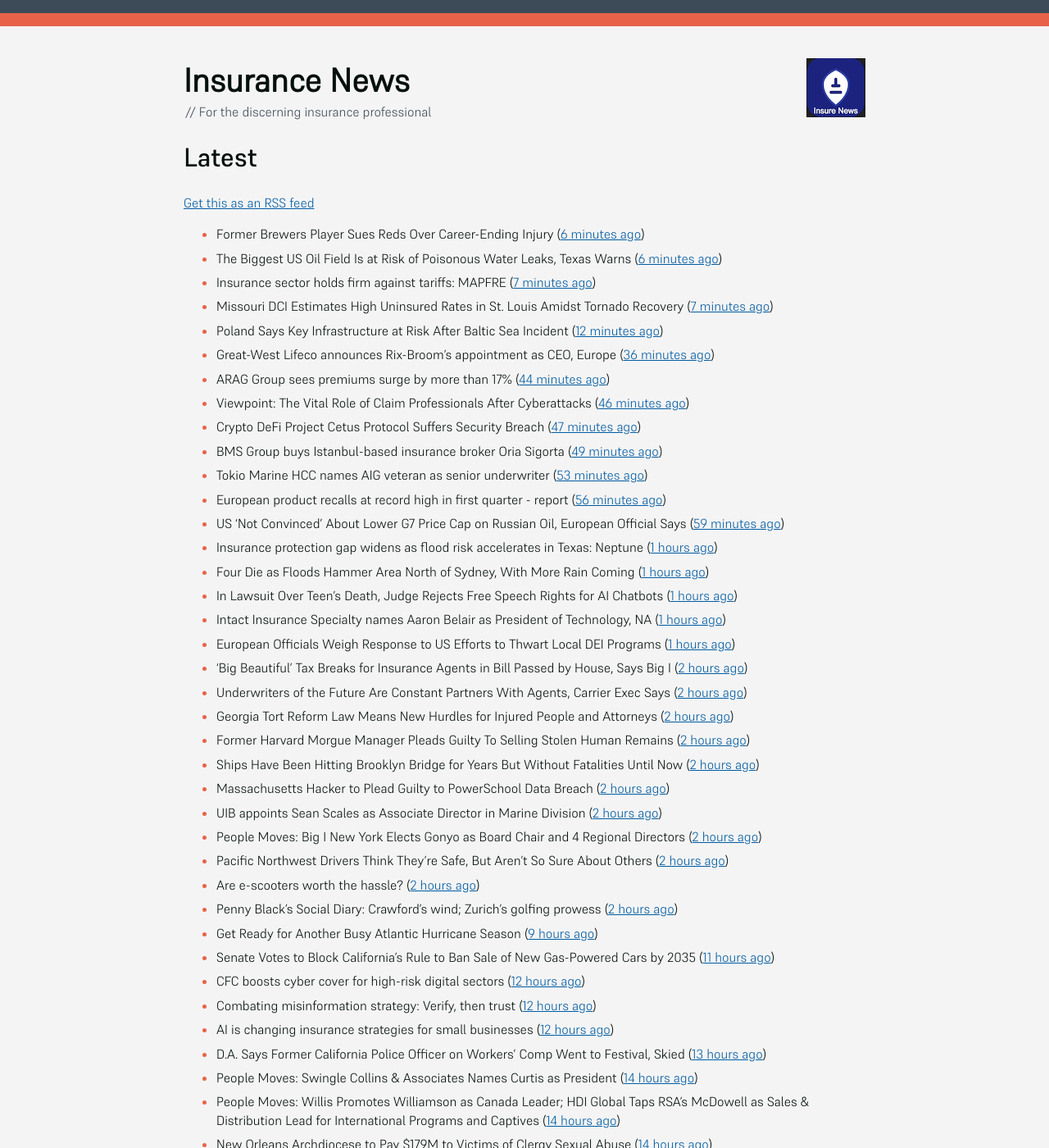
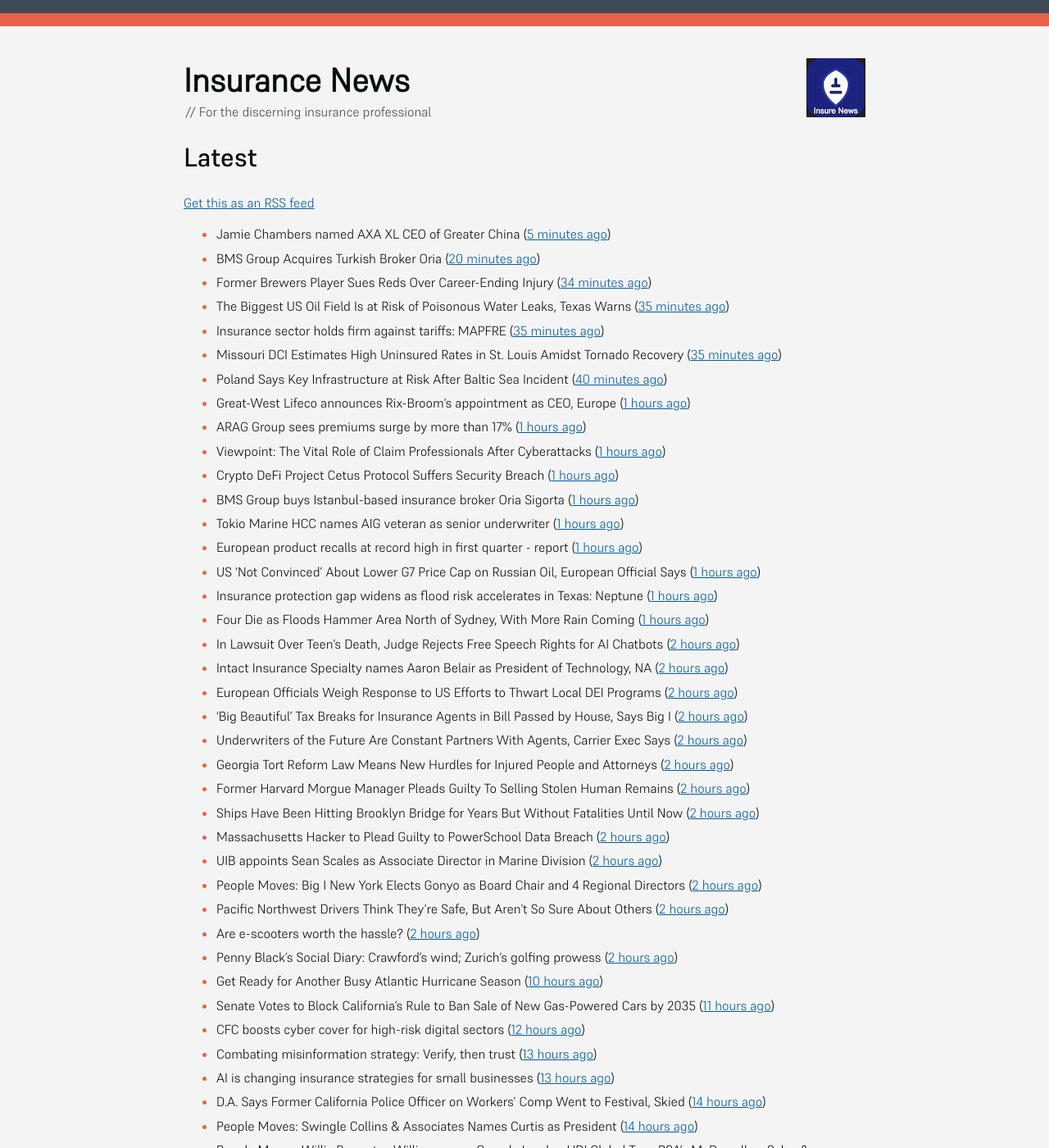
Before and after one commit to mat-0/feeds.thechels.uk, a Jekyll site: the page built from index.md, in a window 1280 px wide and 1400 px high. Shown: the whole window at 82% size. Built offline with Jekyll 4.4.1, drawn with Linux system fonts in a browser that asks for light colours; some of the changed text lies outside the part shown.

Commit message:
New Feed

```diff
--- a/index.md
+++ b/index.md
@@ -8,24 +8,26 @@ description: Latest Updates
 [Get this as an RSS feed](/feed.rss)
 
 <!-- news_marker starts -->
-- Former Brewers Player Sues Reds Over Career-Ending Injury ([6 minutes ago](https://www.insurancejournal.com/news/midwest/2025/05/23/824903.htm))
-- The Biggest US Oil Field Is at Risk of Poisonous Water Leaks, Texas Warns ([6 minutes ago](https://www.insurancejournal.com/news/southcentral/2025/05/23/824907.htm))
-- Insurance sector holds firm against tariffs: MAPFRE ([7 minutes ago](https://www.reinsurancene.ws/insurance-sector-holds-firm-against-tariffs-mapfre/))
-- Missouri DCI Estimates High Uninsured Rates in St. Louis Amidst Tornado Recovery ([7 minutes ago](https://www.insurancejournal.com/news/midwest/2025/05/23/824913.htm))
-- Poland Says Key Infrastructure at Risk After Baltic Sea Incident ([12 minutes ago](https://www.insurancejournal.com/news/international/2025/05/23/824938.htm))
-- Great-West Lifeco announces Rix-Broom’s appointment as CEO, Europe ([36 minutes ago](https://www.reinsurancene.ws/great-west-lifeco-announces-rix-brooms-appointment-as-ceo-europe/))
-- ARAG Group sees premiums surge by more than 17% ([44 minutes ago](https://www.insurancebusinessmag.com/uk/news/breaking-news/arag-group-sees-premiums-surge-by-more-than-17-536693.aspx))
-- Viewpoint: The Vital Role of Claim Professionals After Cyberattacks ([46 minutes ago](https://www.insurancejournal.com/news/national/2025/05/23/824781.htm))
-- Crypto DeFi Project Cetus Protocol Suffers Security Breach ([47 minutes ago](https://www.insurancejournal.com/news/international/2025/05/23/824934.htm))
-- BMS Group buys Istanbul-based insurance broker Oria Sigorta ([49 minutes ago](https://www.insurancebusinessmag.com/uk/news/breaking-news/bms-group-buys-istanbulbased-insurance-broker-oria-sigorta-536691.aspx))
-- Tokio Marine HCC names AIG veteran as senior underwriter ([53 minutes ago](https://www.insurancebusinessmag.com/uk/news/professional-liability/tokio-marine-hcc-names-aig-veteran-as-senior-underwriter-536690.aspx))
-- European product recalls at record high in first quarter - report ([56 minutes ago](https://www.insurancebusinessmag.com/uk/news/breaking-news/european-product-recalls-at-record-high-in-first-quarter--report-536689.aspx))
-- US ‘Not Convinced’ About Lower G7 Price Cap on Russian Oil, European Official Says ([59 minutes ago](https://www.insurancejournal.com/news/international/2025/05/23/824931.htm))
+- Jamie Chambers named AXA XL CEO of Greater China ([5 minutes ago](https://www.reinsurancene.ws/jamie-chambers-named-axa-xl-ceo-of-greater-china/))
+- BMS Group Acquires Turkish Broker Oria ([20 minutes ago](https://www.insurancejournal.com/news/international/2025/05/23/824941.htm))
+- Former Brewers Player Sues Reds Over Career-Ending Injury ([34 minutes ago](https://www.insurancejournal.com/news/midwest/2025/05/23/824903.htm))
+- The Biggest US Oil Field Is at Risk of Poisonous Water Leaks, Texas Warns ([35 minutes ago](https://www.insurancejournal.com/news/southcentral/2025/05/23/824907.htm))
+- Insurance sector holds firm against tariffs: MAPFRE ([35 minutes ago](https://www.reinsurancene.ws/insurance-sector-holds-firm-against-tariffs-mapfre/))
+- Missouri DCI Estimates High Uninsured Rates in St. Louis Amidst Tornado Recovery ([35 minutes ago](https://www.insurancejournal.com/news/midwest/2025/05/23/824913.htm))
+- Poland Says Key Infrastructure at Risk After Baltic Sea Incident ([40 minutes ago](https://www.insurancejournal.com/news/international/2025/05/23/824938.htm))
+- Great-West Lifeco announces Rix-Broom’s appointment as CEO, Europe ([1 hours ago](https://www.reinsurancene.ws/great-west-lifeco-announces-rix-brooms-appointment-as-ceo-europe/))
+- ARAG Group sees premiums surge by more than 17% ([1 hours ago](https://www.insurancebusinessmag.com/uk/news/breaking-news/arag-group-sees-premiums-surge-by-more-than-17-536693.aspx))
+- Viewpoint: The Vital Role of Claim Professionals After Cyberattacks ([1 hours ago](https://www.insurancejournal.com/news/national/2025/05/23/824781.htm))
+- Crypto DeFi Project Cetus Protocol Suffers Security Breach ([1 hours ago](https://www.insurancejournal.com/news/international/2025/05/23/824934.htm))
+- BMS Group buys Istanbul-based insurance broker Oria Sigorta ([1 hours ago](https://www.insurancebusinessmag.com/uk/news/breaking-news/bms-group-buys-istanbulbased-insurance-broker-oria-sigorta-536691.aspx))
+- Tokio Marine HCC names AIG veteran as senior underwriter ([1 hours ago](https://www.insurancebusinessmag.com/uk/news/professional-liability/tokio-marine-hcc-names-aig-veteran-as-senior-underwriter-536690.aspx))
+- European product recalls at record high in first quarter - report ([1 hours ago](https://www.insurancebusinessmag.com/uk/news/breaking-news/european-product-recalls-at-record-high-in-first-quarter--report-536689.aspx))
+- US ‘Not Convinced’ About Lower G7 Price Cap on Russian Oil, European Official Says ([1 hours ago](https://www.insurancejournal.com/news/international/2025/05/23/824931.htm))
 - Insurance protection gap widens as flood risk accelerates in Texas: Neptune ([1 hours ago](https://www.reinsurancene.ws/insurance-protection-gap-widens-as-flood-risk-accelerates-in-texas-neptune/))
 - Four Die as Floods Hammer Area North of Sydney, With More Rain Coming ([1 hours ago](https://www.insurancejournal.com/news/international/2025/05/23/824927.htm))
-- In Lawsuit Over Teen’s Death, Judge Rejects Free Speech Rights for AI Chatbots ([1 hours ago](https://www.insurancejournal.com/news/national/2025/05/23/824758.htm))
-- Intact Insurance Specialty names Aaron Belair as President of Technology, NA ([1 hours ago](https://www.reinsurancene.ws/intact-insurance-specialty-names-aaron-belair-as-president-of-technology-na/))
-- European Officials Weigh Response to US Efforts to Thwart Local DEI Programs ([1 hours ago](https://www.insurancejournal.com/news/international/2025/05/23/824762.htm))
+- In Lawsuit Over Teen’s Death, Judge Rejects Free Speech Rights for AI Chatbots ([2 hours ago](https://www.insurancejournal.com/news/national/2025/05/23/824758.htm))
+- Intact Insurance Specialty names Aaron Belair as President of Technology, NA ([2 hours ago](https://www.reinsurancene.ws/intact-insurance-specialty-names-aaron-belair-as-president-of-technology-na/))
+- European Officials Weigh Response to US Efforts to Thwart Local DEI Programs ([2 hours ago](https://www.insurancejournal.com/news/international/2025/05/23/824762.htm))
 - ‘Big Beautiful’ Tax Breaks for Insurance Agents in Bill Passed by House, Says Big I ([2 hours ago](https://www.insurancejournal.com/news/national/2025/05/23/824883.htm))
 - Underwriters of the Future Are Constant Partners With Agents, Carrier Exec Says ([2 hours ago](https://www.insurancejournal.com/news/national/2025/05/23/824719.htm))
 - Georgia Tort Reform Law Means New Hurdles for Injured People and Attorneys ([2 hours ago](https://www.insurancejournal.com/news/southeast/2025/05/23/824861.htm))
@@ -37,44 +39,42 @@ description: Latest Updates
 - Pacific Northwest Drivers Think They’re Safe, But Aren’t So Sure About Others ([2 hours ago](https://www.insurancejournal.com/news/west/2025/05/23/824682.htm))
 - Are e-scooters worth the hassle? ([2 hours ago](https://www.postonline.co.uk/regulation/7957744/are-e-scooters-worth-the-hassle))
 - Penny Black’s Social Diary: Crawford’s wind; Zurich’s golfing prowess ([2 hours ago](https://www.postonline.co.uk/people/7957569/penny-black%E2%80%99s-social-diary-crawford%E2%80%99s-wind-zurich%E2%80%99s-golfing-prowess))
-- Get Ready for Another Busy Atlantic Hurricane Season ([9 hours ago](https://www.insurancejournal.com/news/national/2025/05/22/824899.htm))
+- Get Ready for Another Busy Atlantic Hurricane Season ([10 hours ago](https://www.insurancejournal.com/news/national/2025/05/22/824899.htm))
 - Senate Votes to Block California’s Rule to Ban Sale of New Gas-Powered Cars by 2035 ([11 hours ago](https://www.insurancejournal.com/news/west/2025/05/22/824884.htm))
 - CFC boosts cyber cover for high-risk digital sectors ([12 hours ago](https://www.insurancebusinessmag.com/uk/news/cyber/cfc-boosts-cyber-cover-for-highrisk-digital-sectors-536652.aspx))
-- Combating misinformation strategy: Verify, then trust ([12 hours ago](https://www.dig-in.com/opinion/strategies-for-fighting-misinformation))
-- AI is changing insurance strategies for small businesses ([12 hours ago](https://www.dig-in.com/opinion/ai-is-changing-insurance-strategies-for-small-businesses))
-- D.A. Says Former California Police Officer on Workers’ Comp Went to Festival, Skied ([13 hours ago](https://www.insurancejournal.com/news/west/2025/05/22/824698.htm))
+- Combating misinformation strategy: Verify, then trust ([13 hours ago](https://www.dig-in.com/opinion/strategies-for-fighting-misinformation))
+- AI is changing insurance strategies for small businesses ([13 hours ago](https://www.dig-in.com/opinion/ai-is-changing-insurance-strategies-for-small-businesses))
+- D.A. Says Former California Police Officer on Workers’ Comp Went to Festival, Skied ([14 hours ago](https://www.insurancejournal.com/news/west/2025/05/22/824698.htm))
 - People Moves: Swingle Collins & Associates Names Curtis as President ([14 hours ago](https://www.insurancejournal.com/news/southcentral/2025/05/22/824852.htm))
-- People Moves: Willis Promotes Williamson as Canada Leader; HDI Global Taps RSA’s McDowell as Sales & Distribution Lead for International Programs and Captives ([14 hours ago](https://www.insurancejournal.com/news/international/2025/05/22/824842.htm))
-- New Orleans Archdiocese to Pay $179M to Victims of Clergy Sexual Abuse ([14 hours ago](https://www.insurancejournal.com/news/southcentral/2025/05/22/824844.htm))
-- Man Who Burned Down a Missouri Church Sentenced, Ordered to Pay $7M ([14 hours ago](https://www.insurancejournal.com/news/midwest/2025/05/22/824838.htm))
+- People Moves: Willis Promotes Williamson as Canada Leader; HDI Global Taps RSA’s McDowell as Sales & Distribution Lead for International Programs and Captives ([15 hours ago](https://www.insurancejournal.com/news/international/2025/05/22/824842.htm))
+- New Orleans Archdiocese to Pay $179M to Victims of Clergy Sexual Abuse ([15 hours ago](https://www.insurancejournal.com/news/southcentral/2025/05/22/824844.htm))
 - Property cat rates expected to fall ~10% at June 1 but market dynamics still favourable: KBW ([15 hours ago](https://www.reinsurancene.ws/property-cat-rates-expected-to-fall-10-at-june-1-but-market-dynamics-still-favourable-kbw/))
 - Kota Raises $14.5 Million to Streamline Insurance Benefits Infrastructure ([15 hours ago](https://www.insurtechinsights.com/kota-raises-14-5-million-to-streamline-insurance-benefits-infrastructure/))
-- Insurance investment outsourcing hits $4.5trn, private markets see more interest: Clearwater Analytics ([15 hours ago](https://www.reinsurancene.ws/insurance-investment-outsourcing-hits-4-5trn-private-markets-see-more-interest-clearwater-analytics/))
-- Davies Secures New Credit Facility of £275m ([15 hours ago](https://insurance-edge.net/2025/05/22/davies-secures-new-credit-facility-of-275m/))
+- Insurance investment outsourcing hits $4.5trn, private markets see more interest: Clearwater Analytics ([16 hours ago](https://www.reinsurancene.ws/insurance-investment-outsourcing-hits-4-5trn-private-markets-see-more-interest-clearwater-analytics/))
+- Davies Secures New Credit Facility of £275m ([16 hours ago](https://insurance-edge.net/2025/05/22/davies-secures-new-credit-facility-of-275m/))
 - Protecdiv adds David Castillo as EVP, Head of Construction and Surety Solutions ([16 hours ago](https://www.reinsurancene.ws/protecdiv-adds-david-castillo-as-evp-head-of-construction-and-surety-solutions/))
 - Aon Launches Health Price Transparency Data ([16 hours ago](https://insurance-edge.net/2025/05/22/aon-launches-health-price-transparency-data/))
-- State Farm's added California rate hike request gets pushback ([16 hours ago](https://www.dig-in.com/news/state-farms-added-california-rate-hike-gets-pushback))
-- Hiscox targets double-digit Retail premium growth by 2028 ([16 hours ago](https://www.reinsurancene.ws/hiscox-targets-double-digit-retail-premium-growth-by-2028/))
-- AM Best warns NOAA disaster data cutoff could hinder insurers’ response to secondary perils ([17 hours ago](https://www.reinsurancene.ws/am-best-warns-noaa-disaster-data-cutoff-could-hinder-insurers-response-to-secondary-perils/))
-- SMEs Are Looking to Boost Their Insurance Cover, Says New Survey ([17 hours ago](https://insurance-edge.net/2025/05/22/smes-are-looking-to-boost-their-insurance-cover-says-new-survey/))
+- State Farm's added California rate hike request gets pushback ([17 hours ago](https://www.dig-in.com/news/state-farms-added-california-rate-hike-gets-pushback))
+- Hiscox targets double-digit Retail premium growth by 2028 ([17 hours ago](https://www.reinsurancene.ws/hiscox-targets-double-digit-retail-premium-growth-by-2028/))
+- SMEs Are Looking to Boost Their Insurance Cover, Says New Survey ([18 hours ago](https://insurance-edge.net/2025/05/22/smes-are-looking-to-boost-their-insurance-cover-says-new-survey/))
 - MAPFRE Economics Unit Publishes Report ([18 hours ago](https://insurance-edge.net/2025/05/22/mapfre-economics-unit-publishes-report/))
 - Previsico Report Finds Fewer Than 30% of UK Businesses Prepared for Growing Flood Risks Amid Climate Change ([18 hours ago](https://www.insurtechinsights.com/previsico-report-finds-fewer-than-30-of-uk-businesses-prepared-for-growing-flood-risks-amid-climate-change/))
-- Marsh McLennan settles massive lawsuit ([18 hours ago](https://www.insurancebusinessmag.com/uk/news/legal-insights/marsh-mclennan-settles-massive-lawsuit-536579.aspx))
+- Marsh McLennan settles massive lawsuit ([19 hours ago](https://www.insurancebusinessmag.com/uk/news/legal-insights/marsh-mclennan-settles-massive-lawsuit-536579.aspx))
 - Safe Web Teams Up With Chubb on Cyber Threats ([19 hours ago](https://insurance-edge.net/2025/05/22/safe-web-teams-up-with-chubb-on-cyber-threats/))
 - Deals: BMS Group Buys Turkish Insurance Broking Firm ([20 hours ago](https://insurance-edge.net/2025/05/22/deals-bms-group-buys-turkish-insurance-broking-firm/))
 - Davies secures £275m for M&A and genAI investment ([20 hours ago](https://www.postonline.co.uk/claims/7957808/davies-secures-%C2%A3275m-for-ma-and-genai-investment))
 - The case for MBOs: Yutree's managing director urges brokers to rethink their future ([20 hours ago](https://www.insurancebusinessmag.com/uk/news/business-resilience/the-case-for-mbos-yutrees-managing-director-urges-brokers-to-rethink-their-future-536561.aspx))
-- Shifting the charity insurance mindset: how brokers can drive proactive risk protection ([20 hours ago](https://www.insurancebusinessmag.com/uk/news/non-profits/shifting-the-charity-insurance-mindset-how-brokers-can-drive-proactive-risk-protection-536560.aspx))
-- HDI Global sees strong start to 2025 despite catastrophe losses ([20 hours ago](https://www.insurancebusinessmag.com/uk/news/breaking-news/hdi-global-sees-strong-start-to-2025-despite-catastrophe-losses-536559.aspx))
-- New tax year welcomes record high IPT receipts ([20 hours ago](https://www.insurancebusinessmag.com/uk/news/breaking-news/new-tax-year-welcomes-record-high-ipt-receipts-536558.aspx))
-- Prudential Financial Taps Neutrinos to Expand Life Insurance Access for Underserved U.S. Markets ([20 hours ago](https://www.insurtechinsights.com/prudential-financial-taps-neutrinos-to-expand-life-insurance-access-for-underserved-u-s-markets/))
-- Generali posts growth across all segments in Q1 update ([20 hours ago](https://www.insurancebusinessmag.com/uk/news/breaking-news/generali-posts-growth-across-all-segments-in-q1-update-536552.aspx))
+- Shifting the charity insurance mindset: how brokers can drive proactive risk protection ([21 hours ago](https://www.insurancebusinessmag.com/uk/news/non-profits/shifting-the-charity-insurance-mindset-how-brokers-can-drive-proactive-risk-protection-536560.aspx))
+- HDI Global sees strong start to 2025 despite catastrophe losses ([21 hours ago](https://www.insurancebusinessmag.com/uk/news/breaking-news/hdi-global-sees-strong-start-to-2025-despite-catastrophe-losses-536559.aspx))
+- New tax year welcomes record high IPT receipts ([21 hours ago](https://www.insurancebusinessmag.com/uk/news/breaking-news/new-tax-year-welcomes-record-high-ipt-receipts-536558.aspx))
+- Prudential Financial Taps Neutrinos to Expand Life Insurance Access for Underserved U.S. Markets ([21 hours ago](https://www.insurtechinsights.com/prudential-financial-taps-neutrinos-to-expand-life-insurance-access-for-underserved-u-s-markets/))
+- Generali posts growth across all segments in Q1 update ([21 hours ago](https://www.insurancebusinessmag.com/uk/news/breaking-news/generali-posts-growth-across-all-segments-in-q1-update-536552.aspx))
 - STEP reacts to the Law Commission’s reform of wills, including recommendations that marriage will no longer revoke a will ([21 hours ago](https://ifamagazine.com/step-reacts-to-the-law-commissions-reform-of-wills-including-recommendations-that-marriage-will-no-longer-revoke-a-will/))
 - RSA targets 30-minute quotes using AI-driven platform ([21 hours ago](https://www.postonline.co.uk/commercial/7957756/rsa-targets-30-minute-quotes-using-ai-driven-platform))
-- King Risk Partners Expands Northeast Presence with Acquisition of Fidens Insurance Brokers ([21 hours ago](https://www.insurtechinsights.com/king-risk-partners-expands-northeast-presence-with-acquisition-of-fidens-insurance-brokers/))
+- King Risk Partners Expands Northeast Presence with Acquisition of Fidens Insurance Brokers ([22 hours ago](https://www.insurtechinsights.com/king-risk-partners-expands-northeast-presence-with-acquisition-of-fidens-insurance-brokers/))
 - Galjaard cautious of history repeating itself with returning competition ([22 hours ago](https://www.postonline.co.uk/news/7957781/galjaard-cautious-of-history-repeating-itself-with-returning-competition))
 - Aviva’s Storah urges homeowners to get gardens climate-ready ([23 hours ago](https://www.postonline.co.uk/personal/7957795/aviva%E2%80%99s-storah-urges-homeowners-to-get-gardens-climate-ready))
-- Scottish Widows turns to AI to speed up protection insurance claims and underwriting with Sprout.ai ([23 hours ago](https://ifamagazine.com/scottish-widows-turns-to-ai-to-speed-up-protection-insurance-claims-and-underwriting-with-sprout-ai/))
+- Scottish Widows turns to AI to speed up protection insurance claims and underwriting with Sprout.ai ([1 days ago](https://ifamagazine.com/scottish-widows-turns-to-ai-to-speed-up-protection-insurance-claims-and-underwriting-with-sprout-ai/))
 - UK flash flood warning as risk gap exposed ([1 days ago](https://www.insurancebusinessmag.com/uk/news/catastrophe/uk-flash-flood-warning-as-risk-gap-exposed-536538.aspx))
 - Geo Underwriting partners up to boost agricultural clients ([1 days ago](https://www.insurancebusinessmag.com/uk/news/property-insurance/geo-underwriting-partners-up-to-boost-agricultural-clients-536537.aspx))
 - Insurance moves: Aspen, Send and AXA XL ([1 days ago](https://www.insurancebusinessmag.com/uk/news/breaking-news/insurance-moves-aspen-send-and-axa-xl-536536.aspx))
```
